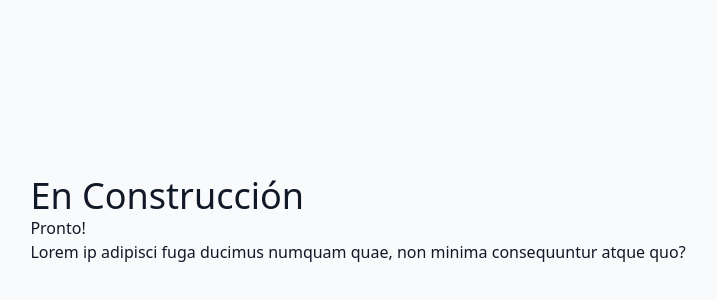
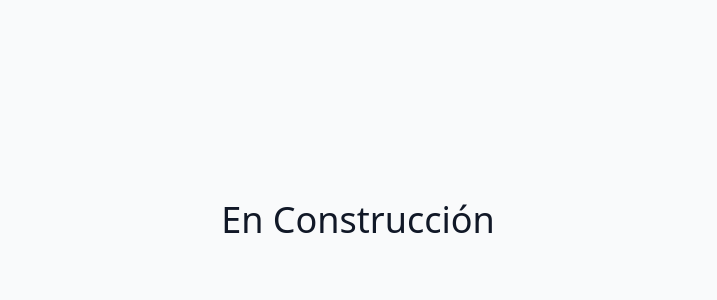
Before and after one commit to omarcardoze/bucorecursos, a Next.js app: page /resources in a window 1280 px wide. Shown: the part 180-480 px from the top of the page, without its empty margins (282-999 px from the left). Built offline with nearby package versions, Linux system fonts and the light colour scheme.

Commit message:
Delete example text in resourse component

```diff
--- a/pages/resources.tsx
+++ b/pages/resources.tsx
@@ -2,11 +2,6 @@ const Resources = () => {
   return (
     <div className='h-screen grid place-content-center'>
       <h1 className='text-4xl'>En Construcción</h1>
-      <p>Pronto!</p>
-      <p>
-        Lorem ip adipisci fuga ducimus numquam quae, non minima consequuntur atque
-        quo?
-      </p>
     </div>
   )
 }
```
